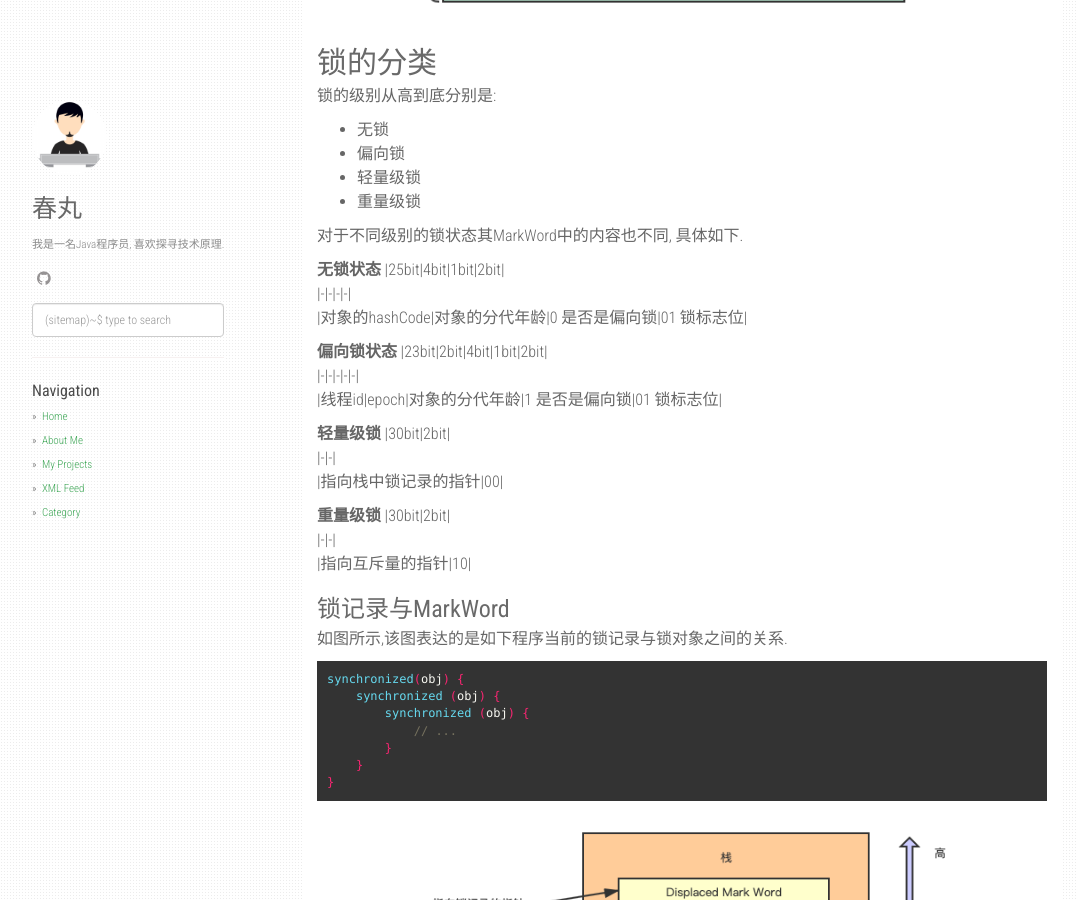
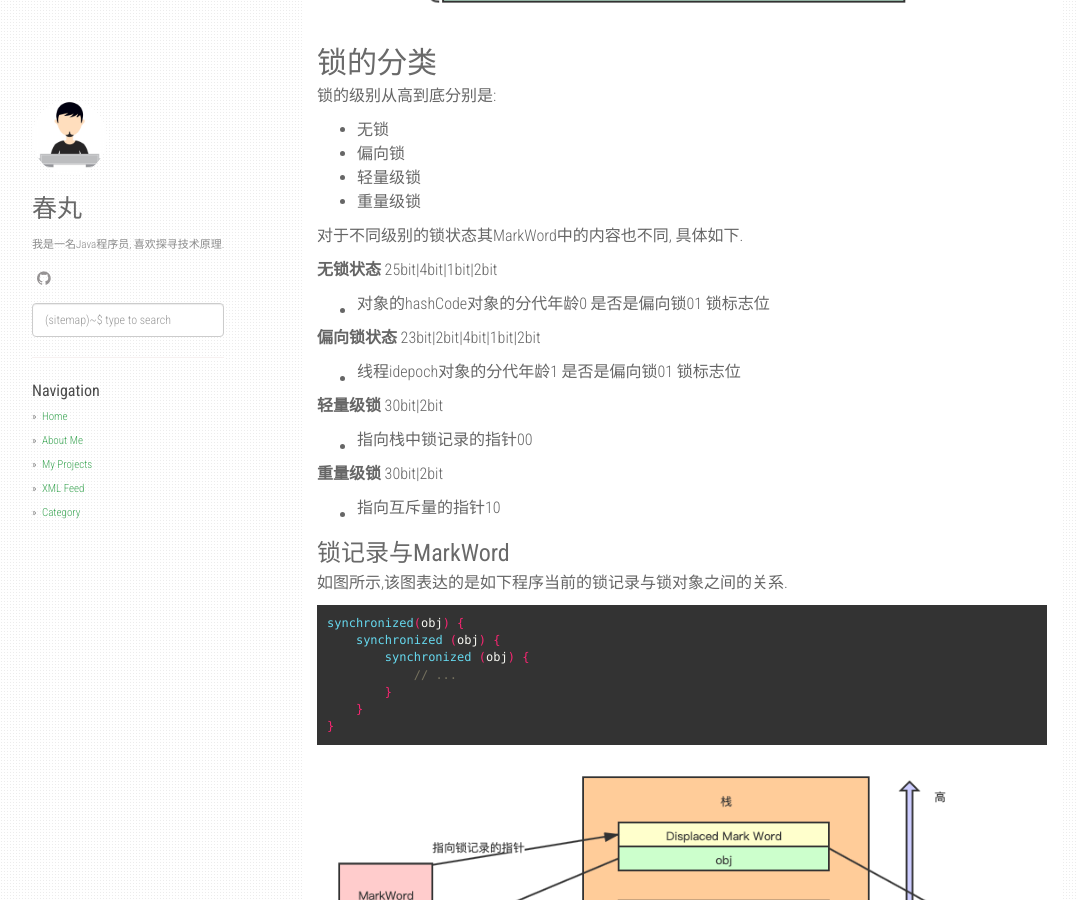
Before and after one commit to hengyoush/hengyoush.github.io, a Jekyll site: the page built from _posts/2021-04-18-java-synchronized.md, in a window 1280 px wide and 900 px high, scrolled down 443 px. Shown: the whole window, without its empty margins (53-1131 px from the left). Built offline with Jekyll 4.4.1, drawn with Linux system fonts in a browser that asks for light colours; nearby versions of some CDN libraries; comment, search, counter and statistics services are not loaded; some of the changed text lies outside the part shown.

Commit message:
新增synchnosized文章

```diff
--- a/_posts/2021-04-14-java-volatile copy.md
+++ b/_posts/2021-04-18-java-synchronized.md
@@ -21,25 +21,25 @@ synchornized在编译为class文件时, 对应为两个字节码: monitorenter
 对于不同级别的锁状态其MarkWord中的内容也不同, 具体如下.
 
 **无锁状态**
-|25bit|4bit|1bit|2bit|
-|-|-|-|-|
-|对象的hashCode|对象的分代年龄|0 是否是偏向锁|01 锁标志位|
+25bit|4bit|1bit|2bit
+-|-|-|-
+对象的hashCode|对象的分代年龄|0 是否是偏向锁|01 锁标志位
 
 
 **偏向锁状态**
-|23bit|2bit|4bit|1bit|2bit|
-|-|-|-|-|-|
-|线程id|epoch|对象的分代年龄|1 是否是偏向锁|01 锁标志位|
+23bit|2bit|4bit|1bit|2bit
+-|-|-|-|-
+线程id|epoch|对象的分代年龄|1 是否是偏向锁|01 锁标志位
 
 **轻量级锁**
-|30bit|2bit|
-|-|-|
-|指向栈中锁记录的指针|00|
+30bit|2bit
+-|-
+指向栈中锁记录的指针|00
 
 **重量级锁**
-|30bit|2bit|
-|-|-|
-|指向互斥量的指针|10|
+30bit|2bit
+-|-
+指向互斥量的指针|10
 
 ### 锁记录与MarkWord
 如图所示,该图表达的是如下程序当前的锁记录与锁对象之间的关系.
@@ -117,10 +117,10 @@ ObjectMonitor示意图:
 6. 否则获取cxq的第一个元素唤醒返回.
 
 ## 总结:synchronized与ReentrantLock的区别
-|比较点|synchronized|ReentrantLock|
-|-|-|-|
-|实现层次|JVM|JDK|
-|是否可中断|否|可|
-|公平性|非公平,通常情况下后来线程先获得锁|非公平与公平均可设置|
-|是否可查看锁的状态|否|是|
-|发生异常是否自动释放|是|否,需要手动释放|
+比较点|synchronized|ReentrantLock
+-|-|-
+实现层次|JVM|JDK
+是否可中断|否|可
+公平性|非公平,通常情况下后来线程先获得锁|非公平与公平均可设置
+是否可查看锁的状态|否|是
+发生异常是否自动释放|是|否,需要手动释放
```
